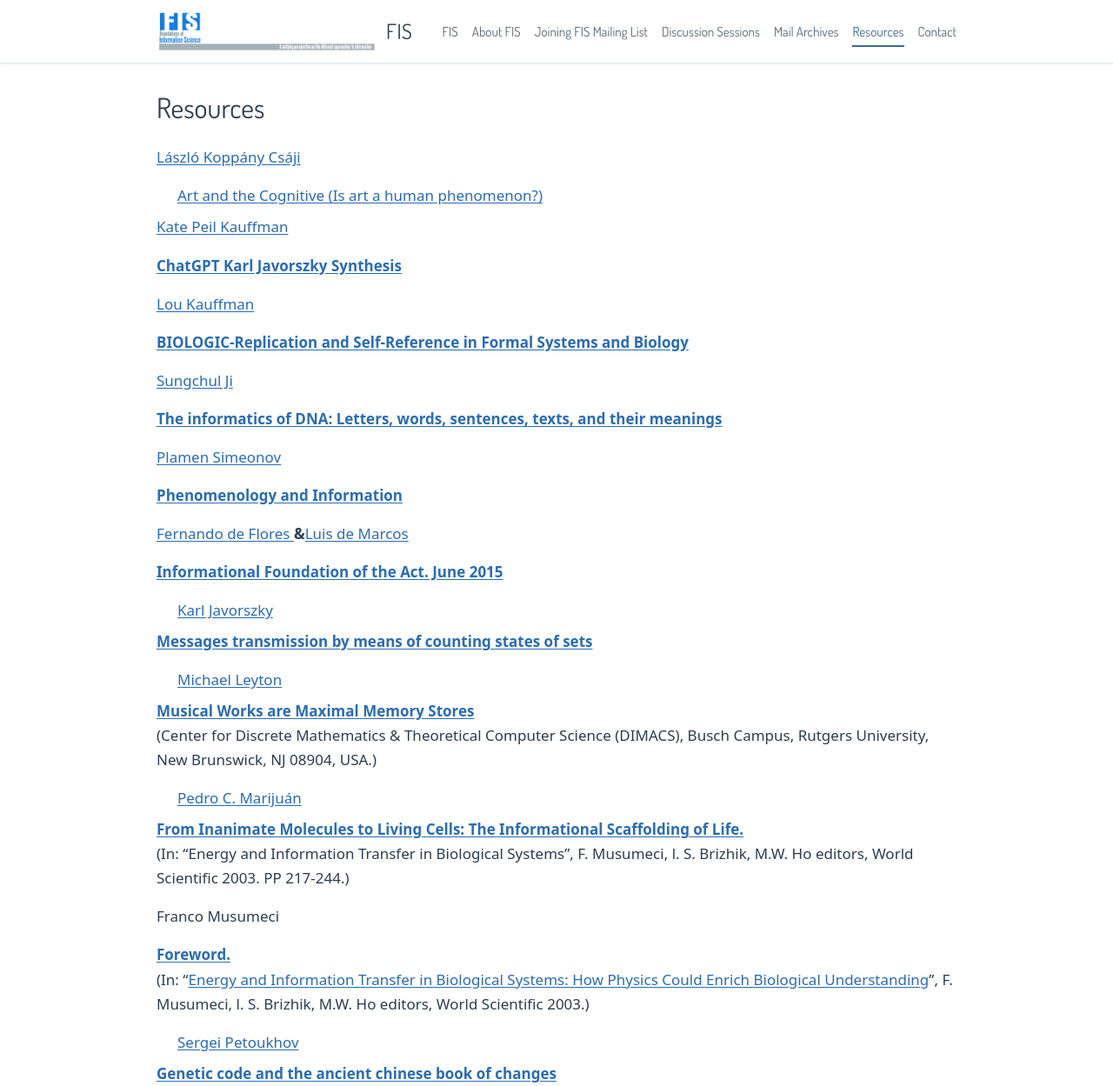
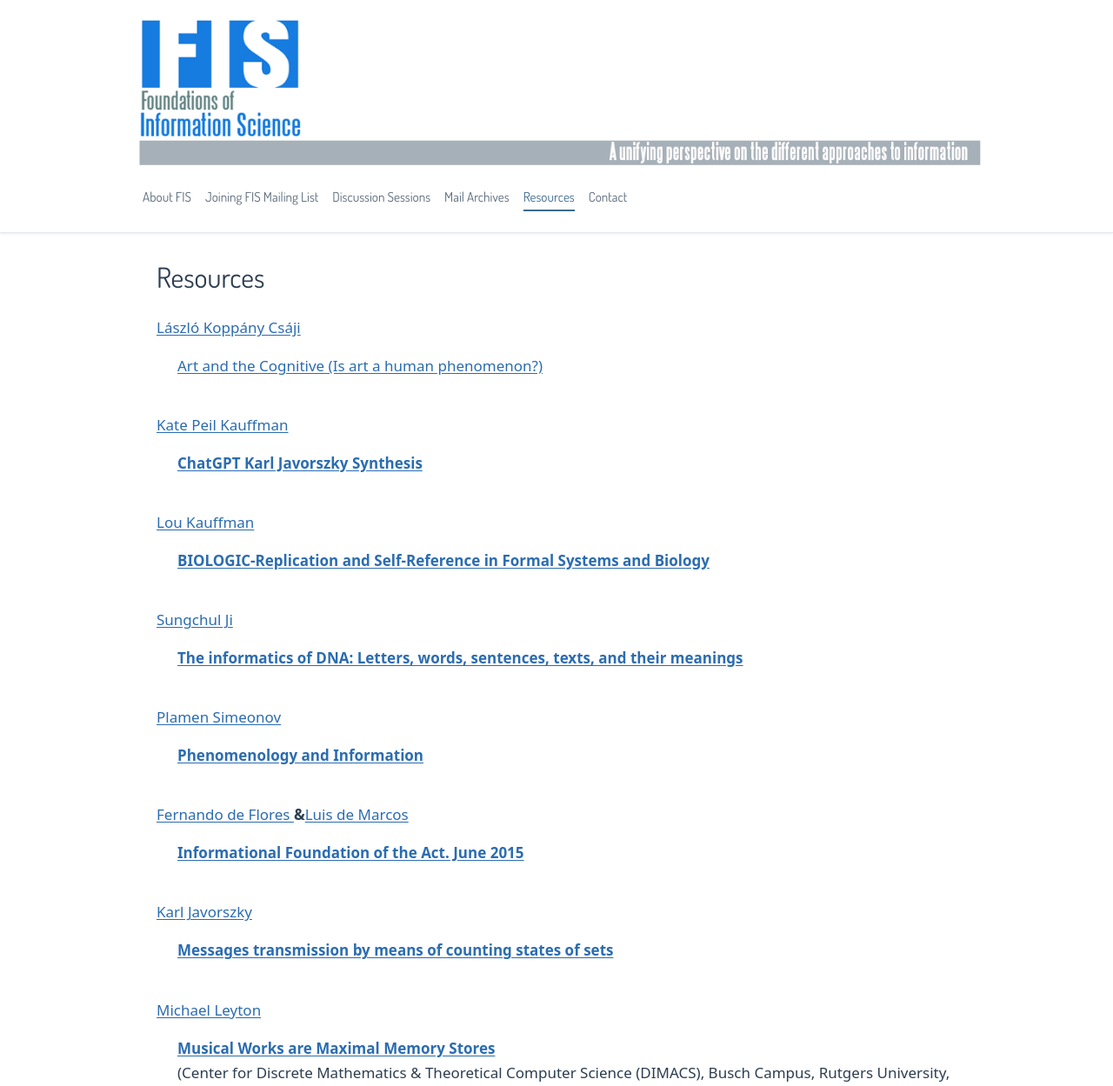
Before and after one commit to Foundations-of-Information-Science/fis-website, a plain HTML site: page resources/index.html in a window 1280 px wide. Shown: the top 1249 px of the page at 87% size. Drawn offline with Linux system fonts and the light colour scheme.

Commit message:
updates on the header of the website

```diff
--- a/assets/css/style.css
+++ b/assets/css/style.css
@@ -64,37 +64,35 @@ a:hover {
 }
 
 .header-inner {
-  max-width: var(--max-width);
+  max-width: 1024px;
   margin: 0 auto;
   padding: 0.75rem 1.25rem;
-  display: flex;
+  display: grid;
+  grid-template-columns: 1fr auto;
+  grid-template-rows: auto auto;
+  gap: 0.75rem 1rem;
   align-items: center;
-  justify-content: space-between;
-  gap: 1rem;
 }
 
 .site-logo {
-  display: flex;
-  align-items: center;
-  gap: 0.75rem;
+  grid-column: 1 / -1;
+  display: block;
+  width: 100%;
+  max-width: 1024px;
   text-decoration: none;
-  color: var(--color-text);
 }
 
 .site-logo img {
-  height: 48px;
-  width: auto;
-}
-
-.site-logo span {
-  font-family: var(--font-sans);
-  font-size: 1.5rem;
-  font-weight: 400;
-  letter-spacing: 0.02em;
+  width: 100%;
+  max-width: 1024px;
+  height: auto;
 }
 
 /* Mobile nav toggle */
 .nav-toggle {
+  grid-column: 2;
+  grid-row: 2;
+  justify-self: end;
   display: none;
   background: none;
   border: 1px solid var(--color-border);
@@ -104,6 +102,12 @@ a:hover {
   font-size: 1.25rem;
   line-height: 1;
   color: var(--color-text);
+}
+
+.site-nav {
+  margin: 0 1rem 1rem 1rem;
+  grid-column: 1 / -1;
+  grid-row: 2;
 }
 
 /* Navigation */
@@ -222,7 +226,8 @@ a:hover {
 
 .content .resource-link {
   padding-left: 1.5rem;
-  margin-bottom: 0.5rem;
+  margin-bottom: 2.5rem;
+  display: block;
 }
 
 /* Hero section (home) */
--- a/resources/index.html
+++ b/resources/index.html
@@ -28,13 +28,11 @@
   <header class="site-header">
     <div class="header-inner">
       <a class="site-logo" href="/">
-        <img src="../assets/img/lll2.png" alt="FIS logo" width="48" height="48">
-        <span>FIS</span>
+        <img src="../assets/img/lll2.png" alt="FIS — Foundations of Information Science" width="1260" height="240">
       </a>
       <button class="nav-toggle" type="button" aria-label="Toggle navigation" aria-expanded="false">&#9776;</button>
       <nav class="site-nav" aria-label="Main navigation">
         <ul>
-    <li><a href="/">FIS</a></li>
     <li><a href="/about-fis/">About FIS</a></li>
     <li><a href="/fis-board/">Joining FIS Mailing List</a></li>
     <li><a href="/fis-discussion-sessions/">Discussion Sessions</a></li>
@@ -48,36 +46,50 @@
   <main class="site-main" id="main">
     <h1 class="page-title">Resources</h1>
       <div class="content">
+
         <p><a target="_blank" rel="noopener noreferrer" href="https://www.researchgate.net/profile/Laszlo-Csaji">László Koppány Csáji</a></p>
         <p class="resource-link"><a href="../assets/docs/Csaji_FIS_kick-off_text_Is-Art-a-Human-Ability-or-Not.pdf">Art and the Cognitive (Is art a human phenomenon?)</a></p>
+
         <p><a target="_blank" rel="noopener noreferrer" href="https://www.researchgate.net/profile/Katherine-Kauffman-3">Kate Peil Kauffman</a></p>
-<p><a href="../assets/docs/CHAT-GPT-Karl-Javorszky-Synthesis.pdf"><strong>ChatGPT Karl Javorszky Synthesis</strong></a></p>
+        <p class="resource-link"><a href="../assets/docs/CHAT-GPT-Karl-Javorszky-Synthesis.pdf"><strong>ChatGPT Karl Javorszky Synthesis</strong></a></p>
+
         <p><a target="_blank" rel="noopener noreferrer" href="https://www.researchgate.net/profile/Louis-Kauffman">Lou Kauffman</a></p>
-<p><a href="../assets/docs/BioLogic.key.pdf"><strong>BIOLOGIC-Replication and Self-Reference in Formal Systems and Biology</strong></a></p>
+        <p class="resource-link"><a href="../assets/docs/BioLogic.key.pdf"><strong>BIOLOGIC-Replication and Self-Reference in Formal Systems and Biology</strong></a></p>
+
         <p><a target="_blank" rel="noopener noreferrer" href="https://www.researchgate.net/profile/Sungchul-Ji-2">Sungchul Ji</a></p>
-<p><strong><a href="../assets/docs/Sung_informatics-of-DNA.pdf">The informatics of DNA: Letters, words, sentences, texts, and their meanings</a></strong></p>
+        <p class="resource-link"><strong><a href="../assets/docs/Sung_informatics-of-DNA.pdf">The informatics of DNA: Letters, words, sentences, texts, and their meanings</a></strong></p>
+
         <p><a target="_blank" rel="noopener noreferrer" href="https://scholar.google.de/citations?user=N82smJIAAAAJ&hl=en">Plamen Simeonov</a></p>
-<p><strong><a target="_blank" rel="noopener noreferrer" href="https://www.dropbox.com/sh/g94h6tzy0rtdumb/AABEj2O1YgjUchXwl4XaPM_-a?dl=0">Phenomenology and Information</a></strong></p>
+        <p class="resource-link"><strong><a target="_blank" rel="noopener noreferrer" href="https://www.dropbox.com/sh/g94h6tzy0rtdumb/AABEj2O1YgjUchXwl4XaPM_-a?dl=0">Phenomenology and Information</a></strong></p>
+
         <p><a href="http://www.lunduniversity.lu.se/lucat/user/6c105719bd81f9245808eeea7e1da31b" target="_blank" rel="noopener">Fernando de Flores </a><strong>&amp;</strong><a href="https://portal.uah.es/portal/page/portal/epd2_profesores/prof23288" target="_blank" rel="noopener">Luis de Marcos</a></p>
-<p><strong><a href="../assets/docs/InformationalFoundationAct_Flores_deMarcos_14_07_15.pdf">Informational Foundation of the Act. June 2015</a></strong></p>
-<p class="resource-link"><a href="mailto:javorszky@eunet.at">Karl Javorszky</a></p>
-<p><strong><a href="../assets/docs/2005-SteidlJavorszky-Messages-transmission-by-means-of-counting-states-of-sets-.pdf">Messages transmission by means of counting states of sets</a></strong></p>
-<p class="resource-link"><a href="http://www.rci.rutgers.edu/~mleyton/homepage.htm" target="_blank" rel="noopener">Michael Leyton</a></p>
-<p><strong><a href="http://www.rci.rutgers.edu/~mleyton/music_theory4.pdf" target="_blank" rel="noopener">Musical Works are Maximal Memory Stores</a></strong><br>
+        <p class="resource-link"><strong><a href="../assets/docs/InformationalFoundationAct_Flores_deMarcos_14_07_15.pdf">Informational Foundation of the Act. June 2015</a></strong></p>
+
+        <p><a href="mailto:javorszky@eunet.at">Karl Javorszky</a></p>
+        <p class="resource-link"><strong><a href="../assets/docs/2005-SteidlJavorszky-Messages-transmission-by-means-of-counting-states-of-sets-.pdf">Messages transmission by means of counting states of sets</a></strong></p>
+
+        <p><a href="http://www.rci.rutgers.edu/~mleyton/homepage.htm" target="_blank" rel="noopener">Michael Leyton</a></p>
+        <p class="resource-link"><strong><a href="http://www.rci.rutgers.edu/~mleyton/music_theory4.pdf" target="_blank" rel="noopener">Musical Works are Maximal Memory Stores</a></strong><br>
         (Center for Discrete Mathematics &amp; Theoretical Computer Science (DIMACS), Busch Campus, Rutgers University, New Brunswick, NJ 08904, USA.)</p>
-<p class="resource-link"><a href="https://sites.google.com/site/pedrocmarijuan/home" target="_blank" rel="noopener">Pedro C. Marijuán</a></p>
-<p><strong><a href="http://infoscience-fis.unizar.es/resources/papers/Marijuan-Cat-free.doc" target="_blank" rel="noopener">From Inanimate Molecules to Living Cells: The Informational Scaffolding of Life.</a></strong><br>
+
+        <p><a href="https://sites.google.com/site/pedrocmarijuan/home" target="_blank" rel="noopener">Pedro C. Marijuán</a></p>
+        <p class="resource-link"><strong><a href="http://infoscience-fis.unizar.es/resources/papers/Marijuan-Cat-free.doc" target="_blank" rel="noopener">From Inanimate Molecules to Living Cells: The Informational Scaffolding of Life.</a></strong><br>
         (In: “Energy and Information Transfer in Biological Systems”, F. Musumeci, l. S. Brizhik, M.W. Ho editors, World Scientific 2003. PP 217-244.)</p>
+
         <p>Franco Musumeci</p>
-<p><strong><a href="http://infoscience-fis.unizar.es/resources/papers/Marijuan-Cat-free.doc" target="_blank" rel="noopener">Foreword.</a></strong><br>
+        <p class="resource-link"><strong><a href="http://infoscience-fis.unizar.es/resources/papers/Marijuan-Cat-free.doc" target="_blank" rel="noopener">Foreword.</a></strong><br>
         (In: “<a href="http://www.worldscientific.com/worldscibooks/10.1142/5312#t=toc" target="_blank" rel="noopener">Energy and Information Transfer in Biological Systems: How Physics Could Enrich Biological Understanding</a>”, F. Musumeci, l. S. Brizhik, M.W. Ho editors, World Scientific 2003.)</p>
-<p class="resource-link"><a href="mailto:petoukhov@hotmail.com">Sergei Petoukhov</a></p>
-<p><strong><a href="../assets/docs/pethoukhov.pdf" target="_blank" rel="noopener">Genetic code and the ancient chinese book of changes</a></strong><br>
+
+        <p><a href="mailto:petoukhov@hotmail.com">Sergei Petoukhov</a></p>
+        <p class="resource-link"><strong><a href="../assets/docs/pethoukhov.pdf" target="_blank" rel="noopener">Genetic code and the ancient chinese book of changes</a></strong><br>
         (published in the journal &#8220;Symmetry: Culture and Science&#8221;, 1999, v.10, 3-4, p211-226)</p>
-<p class="resource-link"><a href="http://www2.gi.alaska.edu/~Roederer/" target="_blank" rel="noopener">Juan G. Roederer</a></p>
-<p><strong><a href="http://www.researchgate.net/publication/242302163_BIOLOGICAL_CONDITIONS_FOR_THE_EMERGENCE_OF_MUSICAL_ARTS_IN_A_CIVILIZATION_OF_INTELLIGENT_BEINGS1" target="_blank" rel="noopener">Biological conditions for the emergence of musical arts in a civilization of intelligent beings </a></strong></p>
-<p class="resource-link"><a href="mailto:loet@leydesdorff.net">Loet Leydesdorff</a></p>
-<p><strong><a href="http://www.leydesdorff.net/list.htm" target="_blank" rel="noopener">List of publications</a></strong></p>
+
+        <p><a href="http://www2.gi.alaska.edu/~Roederer/" target="_blank" rel="noopener">Juan G. Roederer</a></p>
+        <p class="resource-link"><strong><a href="http://www.researchgate.net/publication/242302163_BIOLOGICAL_CONDITIONS_FOR_THE_EMERGENCE_OF_MUSICAL_ARTS_IN_A_CIVILIZATION_OF_INTELLIGENT_BEINGS1" target="_blank" rel="noopener">Biological conditions for the emergence of musical arts in a civilization of intelligent beings </a></strong></p>
+
+        <p><a href="mailto:loet@leydesdorff.net">Loet Leydesdorff</a></p>
+        <p class="resource-link"><strong><a href="http://www.leydesdorff.net/list.htm" target="_blank" rel="noopener">List of publications</a></strong></p>
+
     </div>
   </main>
   <footer class="site-footer">
```
Also changed, not shown: 404.html (+1 -3 lines), about-fis/index.html (+1 -3 lines), contact/index.html (+1 -3 lines), fis-board/index.html (+1 -3 lines), fis-discussion-sessions/index.html (+1 -3 lines), fis-mailing-list/index.html (+1 -3 lines), index.html (+1 -3 lines), 1 other file. Lines whose indentation alone changed are shown as unchanged.
